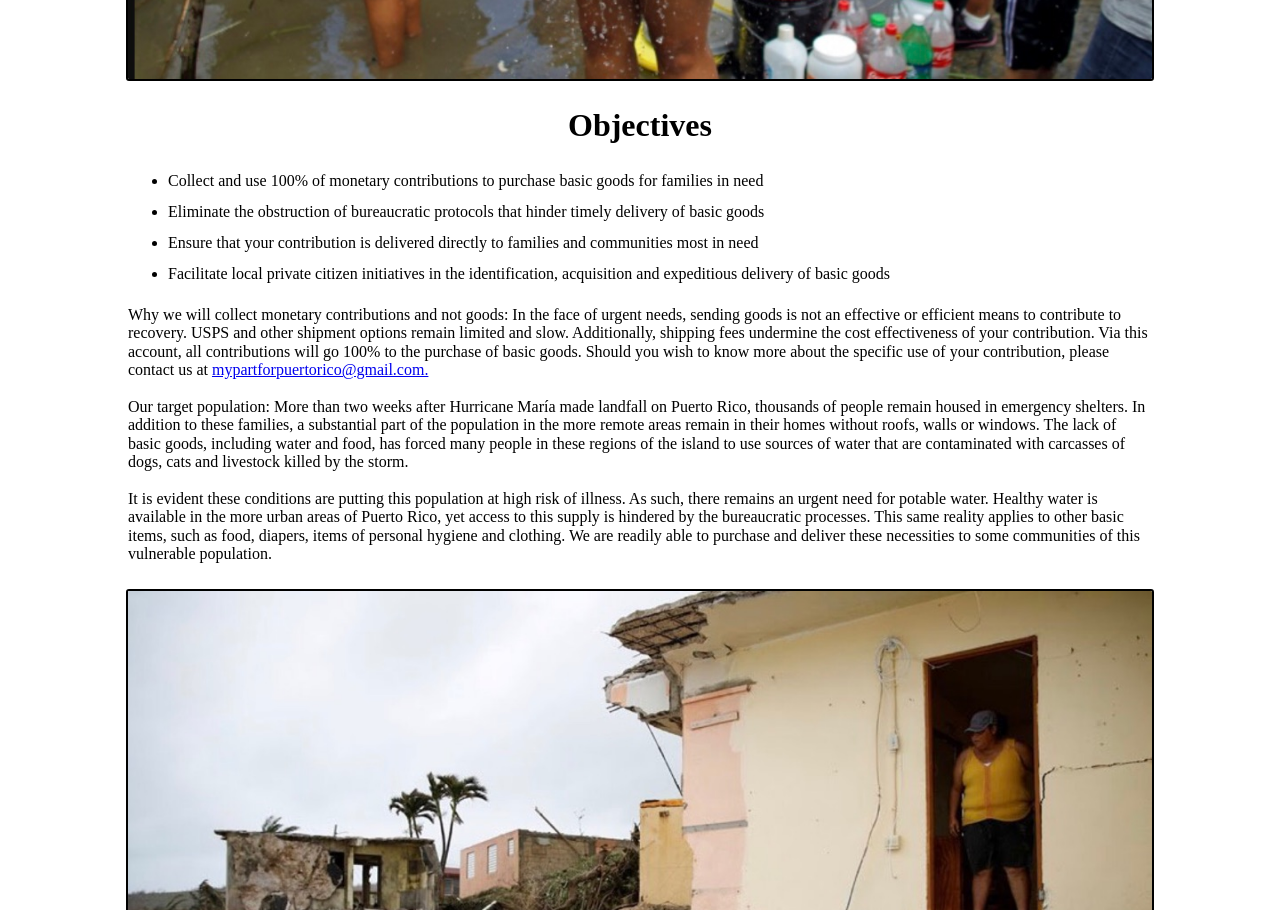
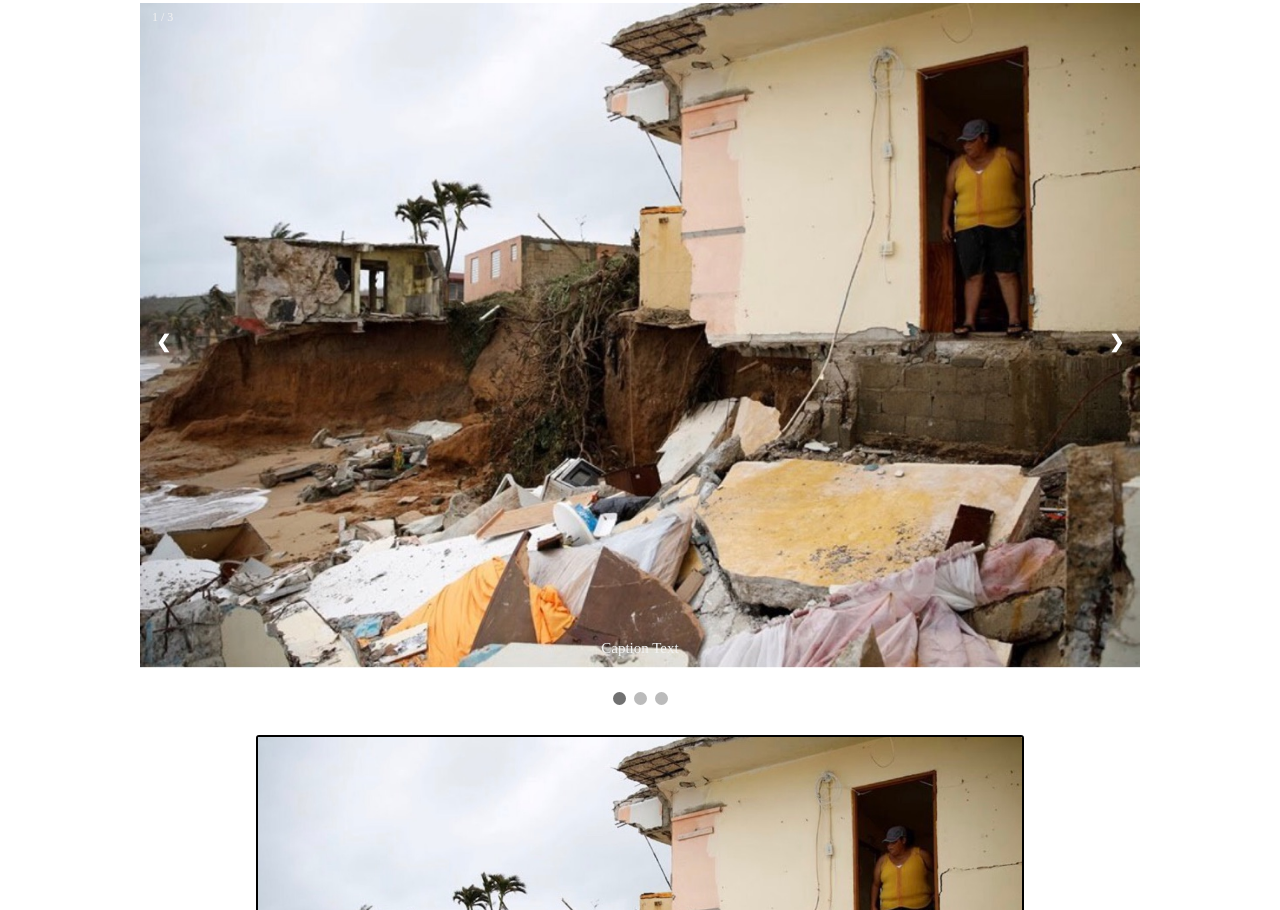
Before and after one commit to seenordrew/mypartforpuertorico, a plain HTML site: page index.html in a window 1280 px wide. Shown: the part 3029-3939 px from the top of the page. Drawn offline with nearby package versions, Linux system fonts and the light colour scheme.

Commit message:
may have to rearrange the divs, but the idea is there for the photo slide

```diff
--- a/css/main.css
+++ b/css/main.css
@@ -4,7 +4,7 @@
 	}
 }
 
-body {
+.body {
 	margin: 0;
 }
 
@@ -75,11 +75,11 @@ body {
 	margin: 0vw 10vw 0vw 10vw;
 }
 
-h1 {
+.h1 {
 	text-align: center;
 }
 
-li {
+.li {
 	padding: 0.5vw 0vw 0.5vw 0vw;
 }
 
@@ -92,4 +92,99 @@ li {
 	margin-left: auto;
 	border: black solid 2px;
 	border-radius: 3px;
+	width: 60%;
+
 }
+
+* {box-sizing:border-box}
+
+/* Slideshow container */
+.slideshow-container {
+  max-width: 1000px;
+  position: relative;
+  margin: auto;
+}
+
+.mySlides {
+    display: none;
+}
+
+/* Next & previous buttons */
+.prev, .next {
+  cursor: pointer;
+  position: absolute;
+  top: 50%;
+  width: auto;
+  margin-top: -22px;
+  padding: 16px;
+  color: white;
+  font-weight: bold;
+  font-size: 18px;
+  transition: 0.6s ease;
+  border-radius: 0 3px 3px 0;
+}
+
+/* Position the "next button" to the right */
+.next {
+  right: 0;
+  border-radius: 3px 0 0 3px;
+}
+
+/* On hover, add a black background color with a little bit see-through */
+.prev:hover, .next:hover {
+  background-color: rgba(0,0,0,0.8);
+}
+
+/* Caption text */
+.text {
+  color: #f2f2f2;
+  font-size: 15px;
+  padding: 8px 12px;
+  position: absolute;
+  bottom: 8px;
+  width: 100%;
+  text-align: center;
+}
+
+/* Number text (1/3 etc) */
+.numbertext {
+  color: #f2f2f2;
+  font-size: 12px;
+  padding: 8px 12px;
+  position: absolute;
+  top: 0;
+}
+
+/* The dots/bullets/indicators */
+.dot {
+  cursor:pointer;
+  height: 13px;
+  width: 13px;
+  margin: 0 2px;
+  background-color: #bbb;
+  border-radius: 50%;
+  display: inline-block;
+  transition: background-color 0.6s ease;
+}
+
+.active, .dot:hover {
+  background-color: #717171;
+}
+
+/* Fading animation */
+.fade {
+  -webkit-animation-name: fade;
+  -webkit-animation-duration: 1.5s;
+  animation-name: fade;
+  animation-duration: 1.5s;
+}
+
+@-webkit-keyframes fade {
+  from {opacity: .4}
+  to {opacity: 1}
+}
+
+@keyframes fade {
+  from {opacity: .4}
+  to {opacity: 1}
+}
--- a/index.html
+++ b/index.html
@@ -28,8 +28,8 @@
               <a class="navbar-text" href="#Objectives">Objectives</a>
               <a class="navbar-text" href="#Donate">Donate</a>
               <a class="navbar-text" href="#Who We Are">Who We Are</a>
-        </div>				<!-- navbar-links -->
-      </div>				<!-- navbar -->
+            </div>        <!-- navbar-links -->
+          </div>        <!-- navbar -->
 
 
           <div class="banner">
@@ -74,6 +74,37 @@ More than two weeks after Hurricane María made landfall on Puerto Rico, thousan
               It is evident these conditions are putting this population at high risk of illness. As such, there remains an urgent need for potable water. Healthy water is available in the more urban areas of Puerto Rico, yet access to this supply is hindered by the bureaucratic processes. This same reality applies to other basic items, such as food, diapers, items of personal hygiene and clothing. We are readily able to purchase and deliver these necessities to some communities of this vulnerable population.</p>
             </div>
 
+            <div class="slideshow-container">
+              <div class="mySlides fade">
+                <div class="numbertext">1 / 3</div>
+                <img src="images/house-damage.jpg" style="width:100%">
+                <div class="text">Caption Text</div>
+              </div>
+
+              <div class="mySlides fade">
+                <div class="numbertext">2 / 3</div>
+                <img src="images/house-damage2.jpg" style="width:100%">
+                <div class="text">Caption Two</div>
+              </div>
+
+              <div class="mySlides fade">
+                <div class="numbertext">3 / 3</div>
+                <img src="images/road-damage2.jpg" style="width:100%">
+                <div class="text">Caption Three</div>
+              </div>
+
+              <a class="prev" onclick="plusSlides(-1)">&#10094;</a>
+              <a class="next" onclick="plusSlides(1)">&#10095;</a>
+            </div>
+            <br>
+
+            <div style="text-align:center">
+              <span class="dot" onclick="currentSlide(1)"></span>
+              <span class="dot" onclick="currentSlide(2)"></span>
+              <span class="dot" onclick="currentSlide(3)"></span>
+            </div>
+
+
             <img class="image" src="images/house-damage.jpg">
             <img class="image" src="images/house-damage2.jpg">
 
@@ -89,5 +120,36 @@ It is evident these conditions are putting this population at high risk of illne
               Both of us have a long history of work with community-based initiatives and are committed to assuring that your contribution will be shared at the points of greatest need. We would be honored to be the messenger of your solidarity.</p>
 
             </div>
+
+
+            <script>
+              var slideIndex = 1;
+              showSlides(slideIndex);
+
+              function plusSlides(n) {
+                showSlides(slideIndex += n);
+              }
+
+              function currentSlide(n) {
+                showSlides(slideIndex = n);
+              }
+
+              function showSlides(n) {
+                var i;
+                var slides = document.getElementsByClassName("mySlides");
+                var dots = document.getElementsByClassName("dot");
+                if (n > slides.length) {slideIndex = 1}
+                  if (n < 1) {slideIndex = slides.length}
+                    for (i = 0; i < slides.length; i++) {
+                      slides[i].style.display = "none";
+                    }
+                    for (i = 0; i < dots.length; i++) {
+                      dots[i].className = dots[i].className.replace(" active", "");
+                    }
+                    slides[slideIndex-1].style.display = "block";
+                    dots[slideIndex-1].className += " active";
+                  }
+                </script>
+
               </body>
               </html>
```
Lines whose indentation alone changed are shown as unchanged.
